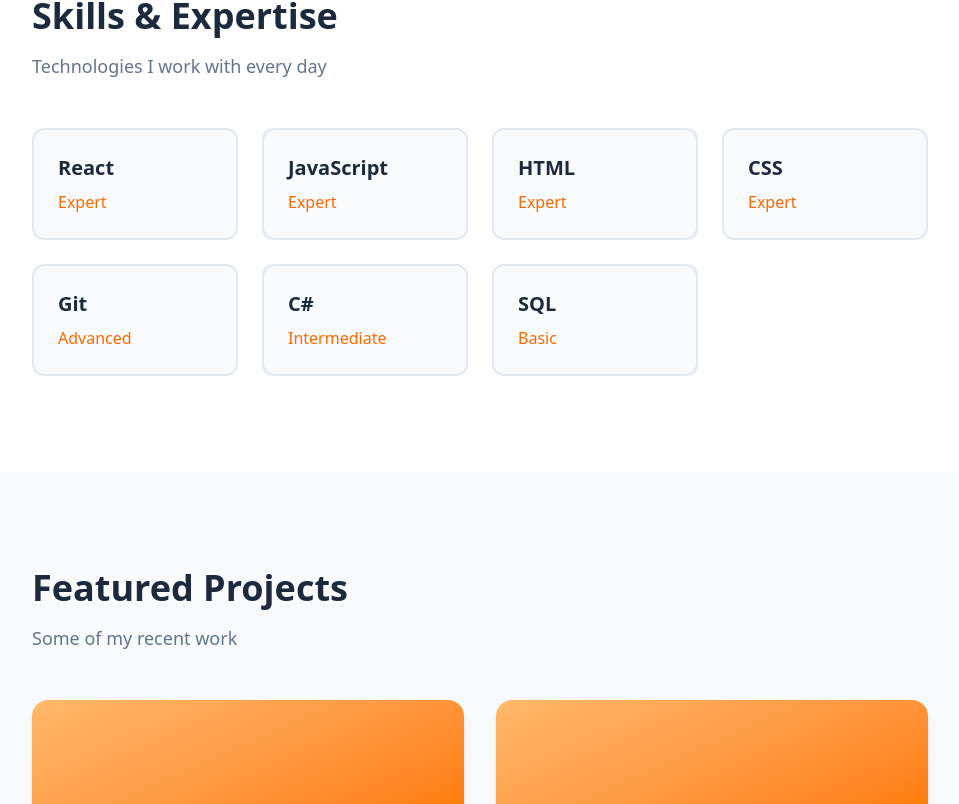
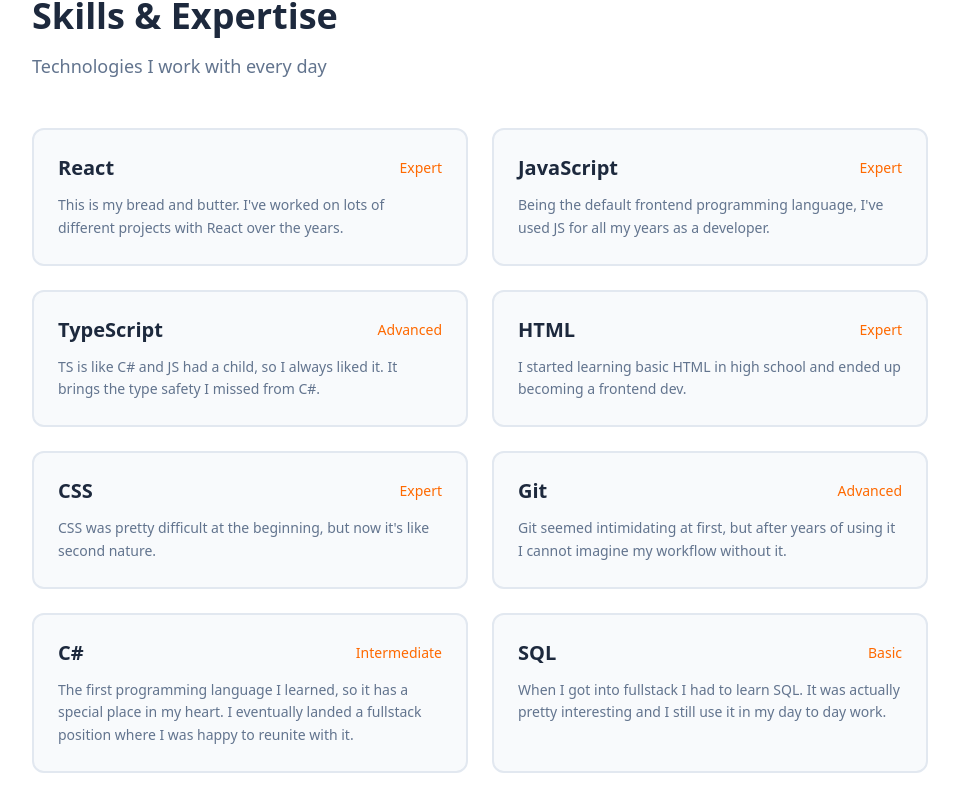
Before and after one commit to AndravenDev/personal-brand, a Next.js app: page / in a window 1280 px wide. Shown: the part 736-1540 px from the top of the page, without its empty margins (160-1119 px from the left). Built offline with nearby package versions, Linux system fonts and the light colour scheme.

Commit message:
Adding some more info

```diff
--- a/app/page.tsx
+++ b/app/page.tsx
@@ -1,12 +1,45 @@
 export default function Home() {
   const skills = [
-    { name: "React", level: "Expert" },
-    { name: "JavaScript", level: "Expert" },
-    { name: "HTML", level: "Expert" },
-    { name: "CSS", level: "Expert" },
-    { name: "Git", level: "Advanced" },
-    { name: "C#", level: "Intermediate" },
-    { name: "SQL", level: "Basic" },
+    {
+      name: "React",
+      level: "Expert",
+      description: "This is my bread and butter. I've worked on lots of different projects with React over the years.",
+    },
+    {
+      name: "JavaScript",
+      level: "Expert",
+      description: "Being the default frontend programming language, I've used JS for all my years as a developer.",
+    },
+    {
+      name: "TypeScript",
+      level: "Advanced",
+      description: "TS is like C# and JS had a child, so I always liked it. It brings the type safety I missed from C#.",
+    },
+    {
+      name: "HTML",
+      level: "Expert",
+      description: "I started learning basic HTML in high school and ended up becoming a frontend dev.",
+    },
+    {
+      name: "CSS",
+      level: "Expert",
+      description: "CSS was pretty difficult at the beginning, but now it's like second nature.",
+    },
+    {
+      name: "Git",
+      level: "Advanced",
+      description: "Git seemed intimidating at first, but after years of using it I cannot imagine my workflow without it.",
+    },
+    {
+      name: "C#",
+      level: "Intermediate",
+      description: "The first programming language I learned, so it has a special place in my heart. I eventually landed a fullstack position where I was happy to reunite with it.",
+    },
+    {
+      name: "SQL",
+      level: "Basic",
+      description: "When I got into fullstack I had to learn SQL. It was actually pretty interesting and I still use it in my day to day work.",
+    },
   ];
 
   return (
@@ -40,14 +73,17 @@
         <div className="max-w-4xl mx-auto">
           <h2 className="text-4xl font-bold text-slate-800 mb-4">Skills & Expertise</h2>
           <p className="text-slate-500 mb-12 text-lg">Technologies I work with every day</p>
-          <div className="grid grid-cols-2 md:grid-cols-3 lg:grid-cols-4 gap-6">
+          <div className="grid md:grid-cols-2 gap-6">
             {skills.map((skill) => (
               <div
                 key={skill.name}
                 className="bg-slate-50 border-2 border-slate-200 rounded-xl p-6 hover:border-orange-400 hover:shadow-lg transition-all"
               >
-                <h3 className="text-xl font-semibold text-slate-800 mb-2">{skill.name}</h3>
-                <span className="text-orange-500 font-medium">{skill.level}</span>
+                <div className="flex items-center justify-between mb-3">
+                  <h3 className="text-xl font-semibold text-slate-800">{skill.name}</h3>
+                  <span className="text-orange-500 font-medium text-sm">{skill.level}</span>
+                </div>
+                <p className="text-slate-500 text-sm leading-relaxed">{skill.description}</p>
               </div>
             ))}
           </div>
```
